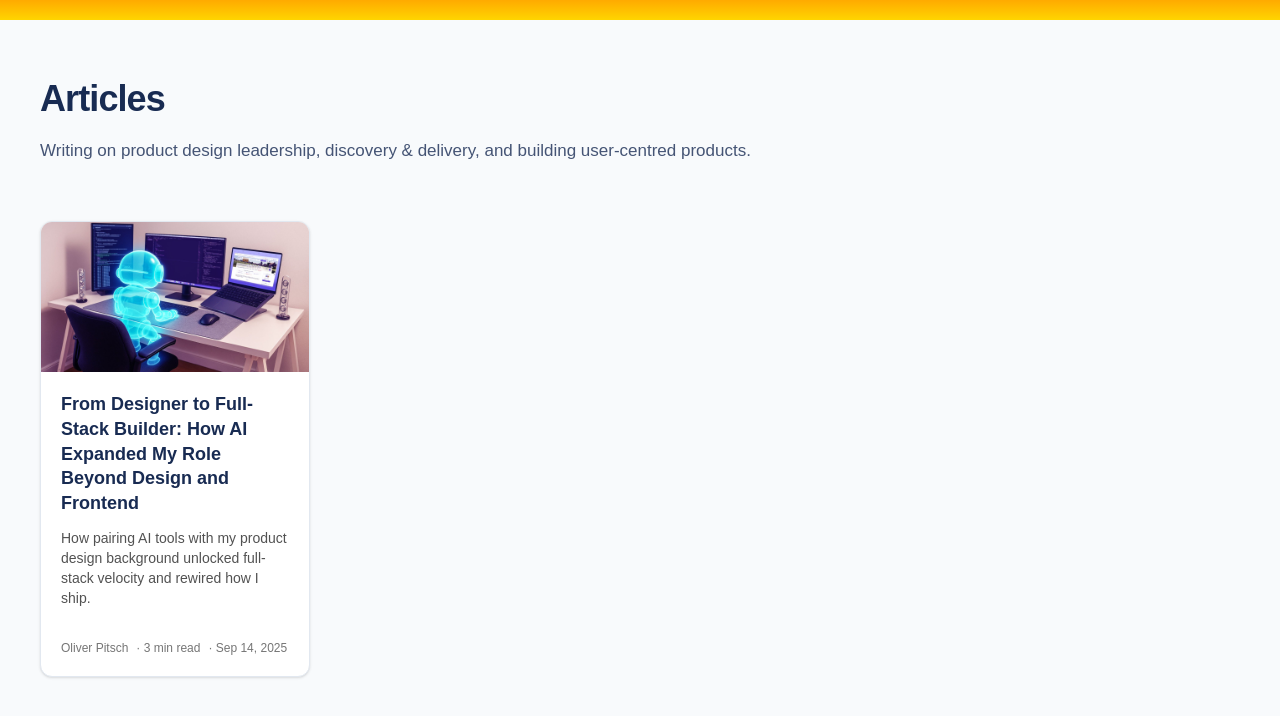
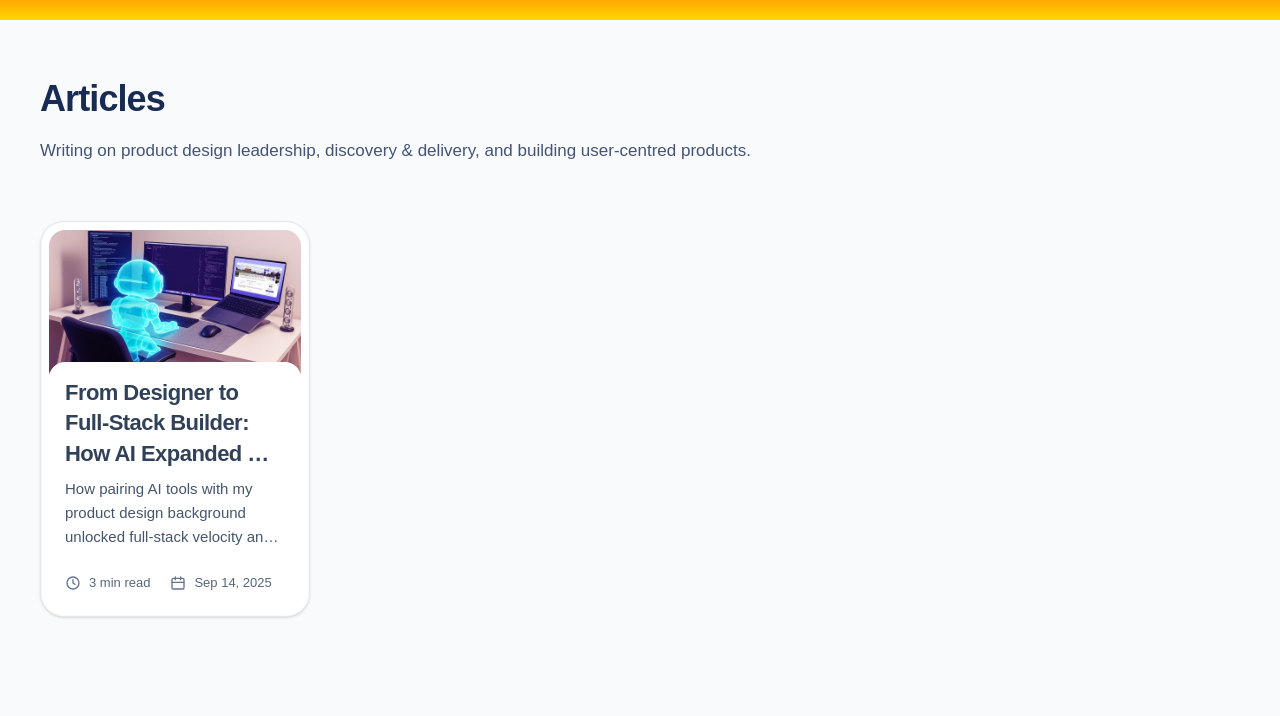
Before and after one commit to oliverpitsch/oliverpitsch.github.io, a Next.js app: page /articles in a window 1280 px wide. Shown: the top 716 px of the page. Built offline with nearby package versions, Linux system fonts and the light colour scheme.

Commit message:
feat: implement ArticleCard component for improved article display

```diff
--- a/src/app/articles/page.tsx
+++ b/src/app/articles/page.tsx
@@ -1,5 +1,6 @@
 import { getAllArticlesMeta } from '@/lib/articles';
 import Link from 'next/link';
+import ArticleCard from '@/components/ArticleCard';
 
 export const metadata = {
   title: 'Articles – Oliver Pitsch',
@@ -18,41 +19,9 @@ export default async function ArticlesIndex() {
           </p>
         </header>
         <div className="grid gap-10 sm:grid-cols-2 lg:grid-cols-3 xl:grid-cols-4 auto-rows-fr">
-          {articles.map(a => {
-            const heroSrc = a.heroImage || a.ogImage || `/og/${a.slug}.jpg`;
-            return (
-              <Link
-                key={a.slug}
-                href={`/articles/${a.slug}`}
-                className="group relative flex flex-col rounded-xl overflow-hidden border border-[#E2E8F0] dark:border-[#283B63] bg-white dark:bg-[#152544] shadow-sm hover:shadow-md transition focus-visible:outline-none focus-visible:ring-2 focus-visible:ring-indigo-500 focus-visible:ring-offset-2 focus-visible:ring-offset-[#F8FAFC] dark:focus-visible:ring-offset-[#182B52]"
-              >
-                <div className="relative w-full pt-[56%] bg-gradient-to-br from-neutral-100 to-neutral-200 dark:from-[#1e335c] dark:to-[#11203b]">
-                  {/* eslint-disable-next-line @next/next/no-img-element */}
-                  <img
-                    src={heroSrc}
-                    alt={a.heroAlt || ''}
-                    loading="lazy"
-                    className="absolute inset-0 h-full w-full object-cover object-center"
-                  />
-                  <div className="absolute inset-0 bg-gradient-to-t from-black/40 via-black/5 to-transparent opacity-0 group-hover:opacity-100 transition" />
-                </div>
-                <div className="flex-1 flex flex-col p-5">
-                  <h2 className="text-lg font-semibold leading-snug group-hover:text-indigo-600 dark:group-hover:text-indigo-400 transition-colors">
-                    {a.Title}
-                  </h2>
-                  <p className="mt-3 text-sm text-neutral-600 dark:text-neutral-400 line-clamp-4">
-                    {a.description || '—'}
-                  </p>
-                  <div className="mt-5 pt-3 text-xs font-medium text-neutral-600/80 dark:text-neutral-400/80 flex flex-wrap gap-x-2 gap-y-1">
-                    {a.author && <span>{a.author}</span>}
-                    {a.readingTime && <span>· {a.readingTime}</span>}
-                    {a.displayDate && <span>· {a.displayDate}</span>}
-                  </div>
-                </div>
-                <span className="pointer-events-none absolute inset-0 rounded-xl ring-1 ring-inset ring-transparent group-hover:ring-neutral-900/10 dark:group-hover:ring-white/10 transition" />
-              </Link>
-            );
-          })}
+          {articles.map(a => (
+            <ArticleCard key={a.slug} article={a} />
+          ))}
         </div>
       </main>
     </div>
--- /dev/null
+++ b/src/components/ArticleCard.tsx
@@ -0,0 +1,67 @@
+import Link from 'next/link';
+import type { ArticleMeta } from '@/lib/articles';
+
+export type ArticleCardProps = {
+  article: ArticleMeta;
+  className?: string;
+};
+
+export default function ArticleCard({ article: a, className = '' }: ArticleCardProps) {
+  const heroSrc = a.heroImage || a.ogImage || `/og/${a.slug}.jpg`;
+  return (
+    <Link
+      href={`/articles/${a.slug}`}
+      className={[
+        'group relative flex flex-col rounded-3xl overflow-hidden',
+        'border border-[#E2E8F0] dark:border-[#283B63] p-2',
+        'bg-white dark:bg-[#152544]',
+        'shadow-sm ring-0 transition hover:ring-4 ring-amber-400/50',
+        'transition-shadow focus-visible:outline-none focus-visible:ring-2 focus-visible:ring-indigo-500',
+        'focus-visible:ring-offset-2 focus-visible:ring-offset-[#F8FAFC] dark:focus-visible:ring-offset-[#182B52]',
+        className,
+      ].join(' ')}
+    >
+      {heroSrc ? (
+      <div className="relative w-full pt-[62%] dark:from-[#1e335c] dark:to-[#11203b]">
+        {/* eslint-disable-next-line @next/next/no-img-element */}
+        <img
+          src={heroSrc}
+          alt={a.heroAlt || ''}
+          loading="lazy"
+          className="absolute inset-0 h-full w-full object-cover object-center rounded-2xl"
+        />
+
+      </div>):null}
+      <div className={`flex-1 flex flex-col gap-3 z-2 p-4 bg-white rounded-2xl ${heroSrc ? '-mt-6' : ''}`}>
+        <div className="flex flex-col gap-2">
+        <h2 className="text-[20px] md:text-[22px] font-semibold leading-snug tracking-tight text-slate-700 dark:text-[#E6EEFF] line-clamp-3">
+          {a.Title}
+        </h2>
+        <p className="text-[15px] leading-6 text-slate-600 dark:text-slate-400 line-clamp-3">
+          {a.description || '—'}
+        </p></div>
+        <div className="pt-3 text-[13px] font-medium text-slate-600/90 dark:text-slate-400/90 flex flex-wrap items-center gap-5">
+          {a.readingTime && (
+            <span className="inline-flex items-center gap-2">
+              <svg width="16" height="16" viewBox="0 0 24 24" fill="none" xmlns="http://www.w3.org/2000/svg" className="text-slate-500">
+                <path d="M12 7v5l3 2" stroke="currentColor" strokeWidth="2" strokeLinecap="round" strokeLinejoin="round"/>
+                <circle cx="12" cy="12" r="9" stroke="currentColor" strokeWidth="2"/>
+              </svg>
+              <span>{a.readingTime}</span>
+            </span>
+          )}
+          {a.displayDate && (
+            <span className="inline-flex items-center gap-2">
+              <svg width="16" height="16" viewBox="0 0 24 24" fill="none" xmlns="http://www.w3.org/2000/svg" className="text-slate-500">
+                <rect x="3" y="5" width="18" height="16" rx="2" stroke="currentColor" strokeWidth="2"/>
+                <path d="M16 3v4M8 3v4M3 11h18" stroke="currentColor" strokeWidth="2" strokeLinecap="round"/>
+              </svg>
+              <span>{a.displayDate}</span>
+            </span>
+          )}
+        </div>
+      </div>
+      <span className="pointer-events-none absolute inset-0 rounded-3xl ring-1 ring-inset ring-black/[0.02] group-hover:ring-black/[0.06] dark:ring-white/5 dark:group-hover:ring-white/10 transition" />
+    </Link>
+  );
+}
```
